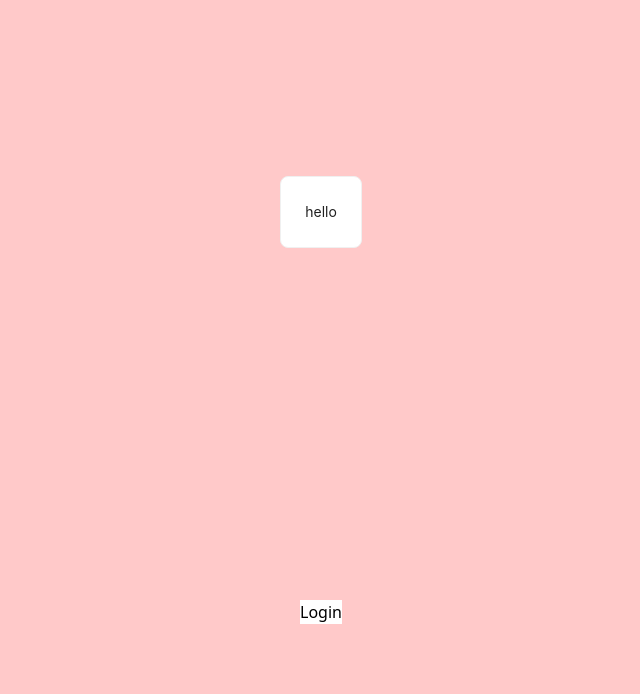
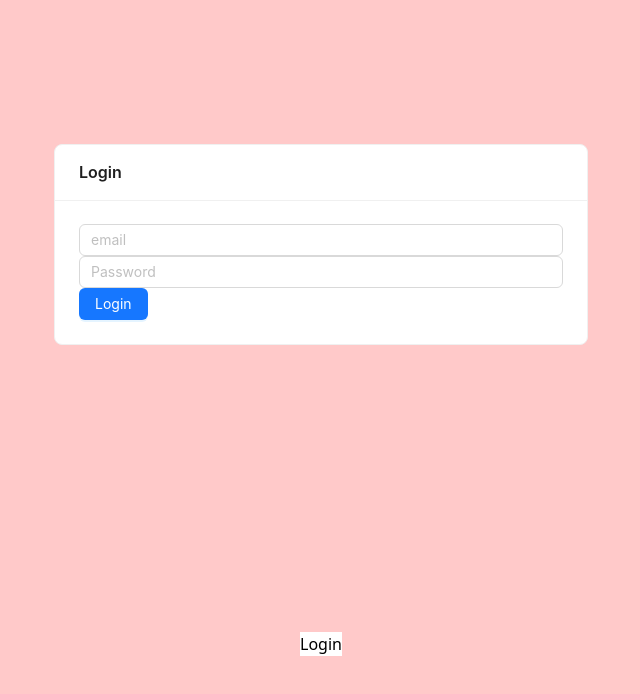
Before and after one commit to naumaan-kalyani08/fullstack-learning, a React (Vite) app in the folder frontend/: page /login in a window 1280 px wide. Shown: the top 694 px of the page, without its empty margins (319-959 px from the left). Built offline with nearby package versions, Linux system fonts and the light colour scheme.

Commit message:
started working on login page

```diff
--- a/frontend/src/pages/Login.jsx
+++ b/frontend/src/pages/Login.jsx
@@ -1,9 +1,15 @@
-import { Card } from "antd";
+import { Button, Card, Input } from "antd";
 
 const Login = () => {
   return (
     <div className="login-card-container bg-red-200 ">
-      <Card> hello</Card>
+      <Card title="Login" className="login-card-main bg-white">
+        <Input placeholder="email" />
+        <Input placeholder="Password" />
+        <div className="">
+          <Button type="primary">Login</Button>
+        </div>
+      </Card>
       <div className="login-card-main bg-white">Login</div>
     </div>
   );
```
